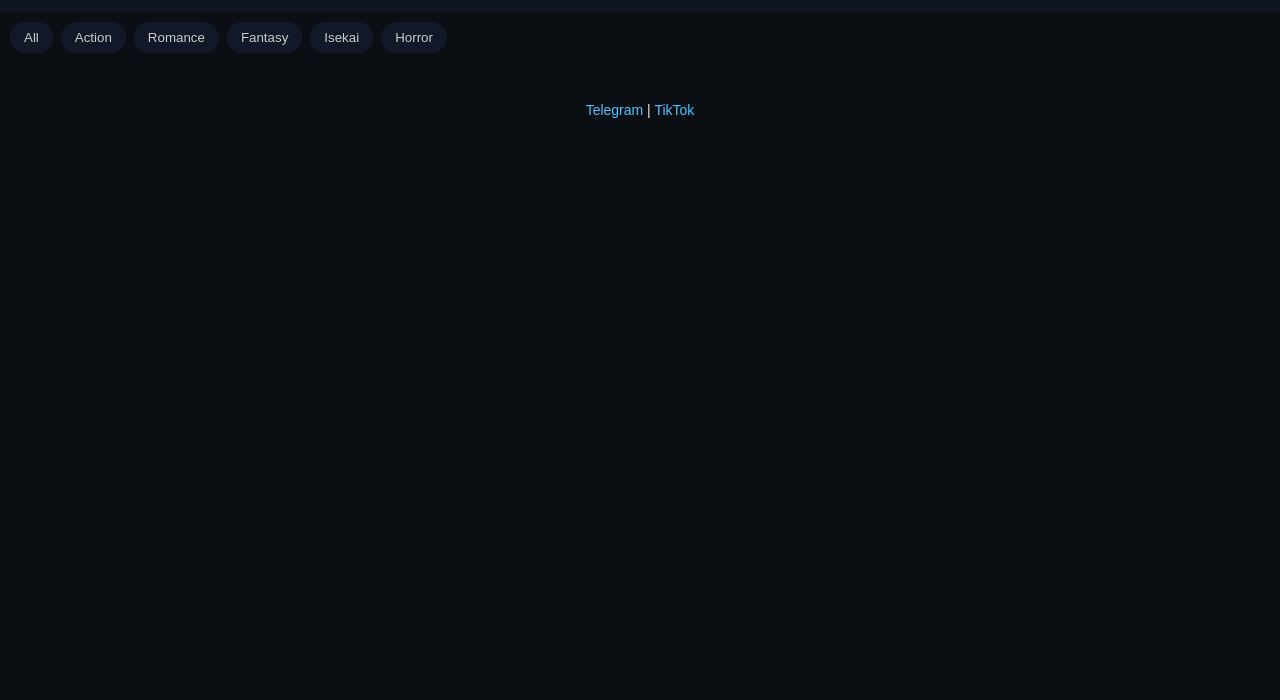
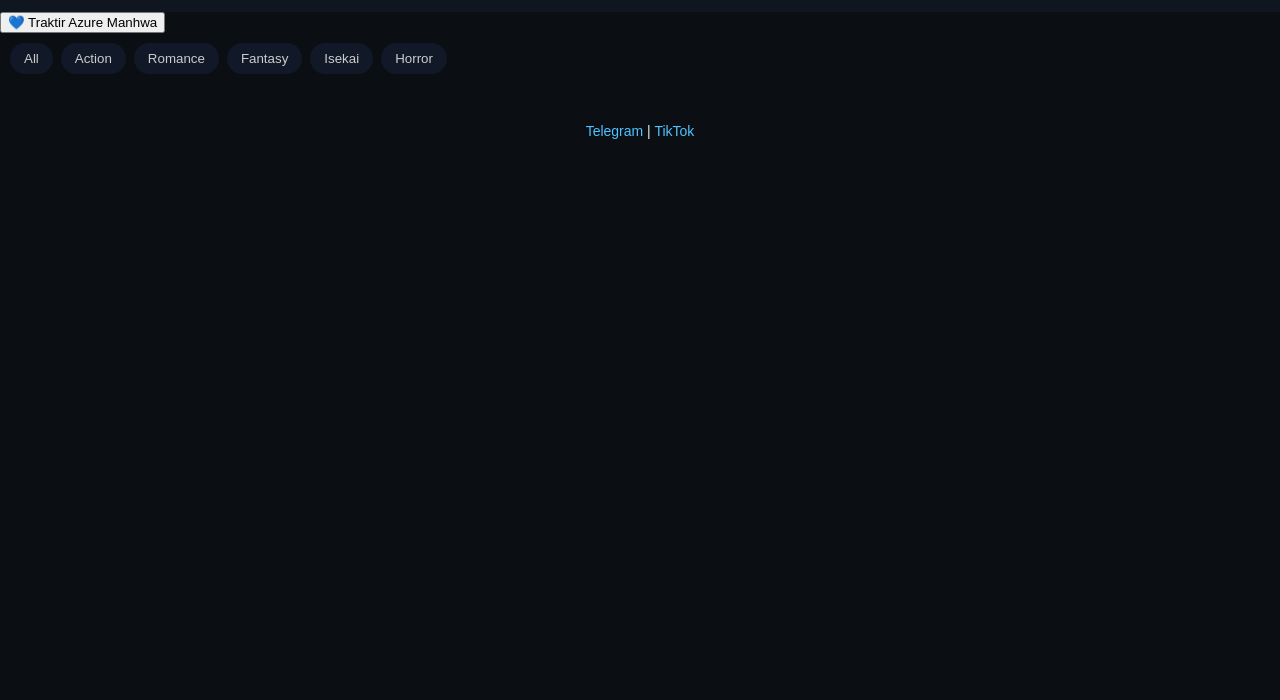
Before and after one commit to feelinglonely905-boop/azure-manhwa, a plain HTML site: page index.html in a window 1280 px wide. Shown: the part 100-800 px from the top of the page. Drawn offline with Linux system fonts and the light colour scheme.

Commit message:
Add support button to navbar
Added a support button to the header section.

```diff
--- a/index.html
+++ b/index.html
@@ -16,6 +16,9 @@
   <h1 class="logo glow">AZURE MANHWA</h1>
   <input type="text" id="search" placeholder="Cari manhwa...">
 </header>
+  <div class="support-bar">
+  <button onclick="openSupport()">💙 Traktir Azure Manhwa</button>
+  </div>
 
 <!-- FILTER GENRE -->
 <div class="genre-bar">
```
